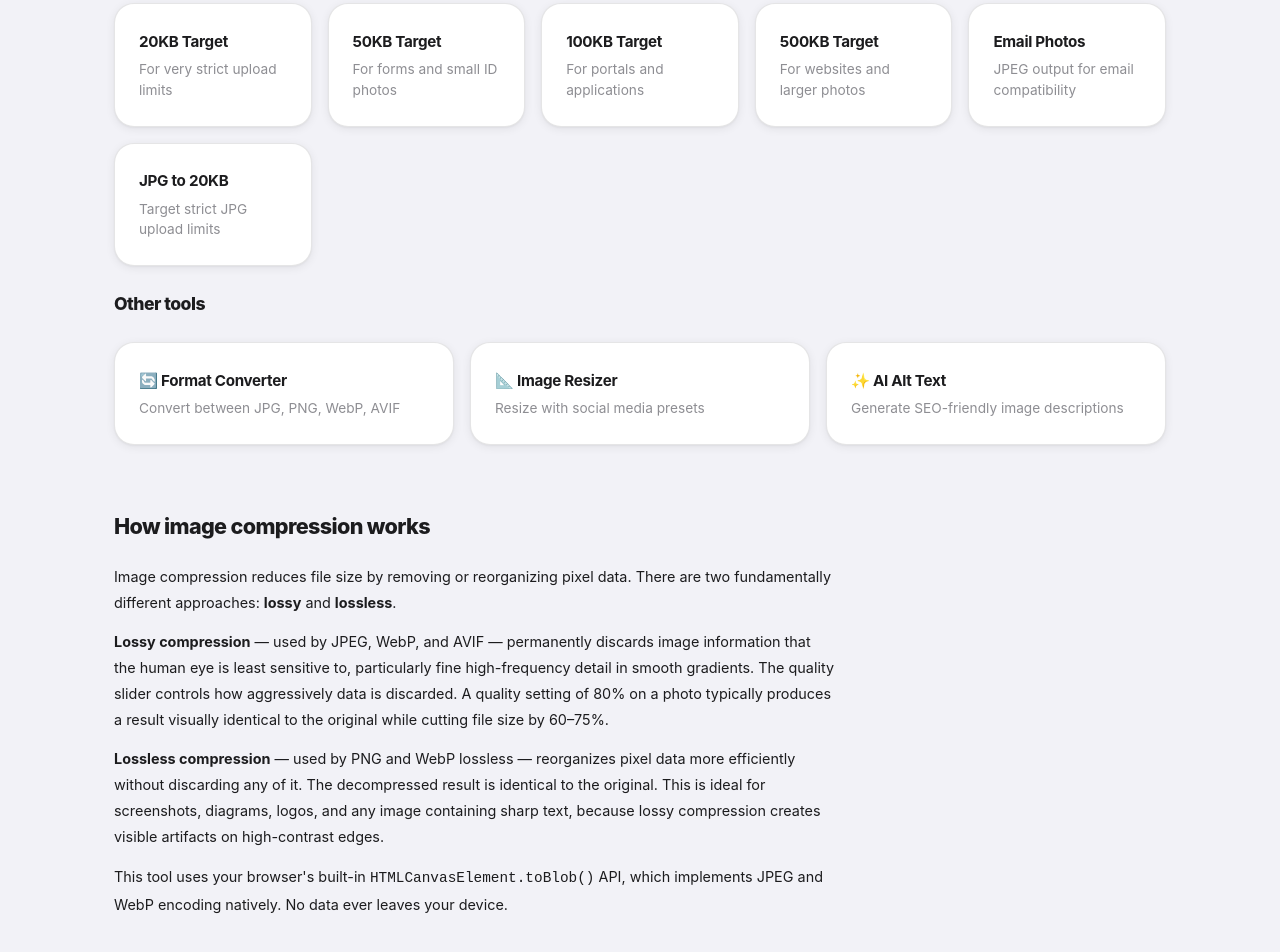
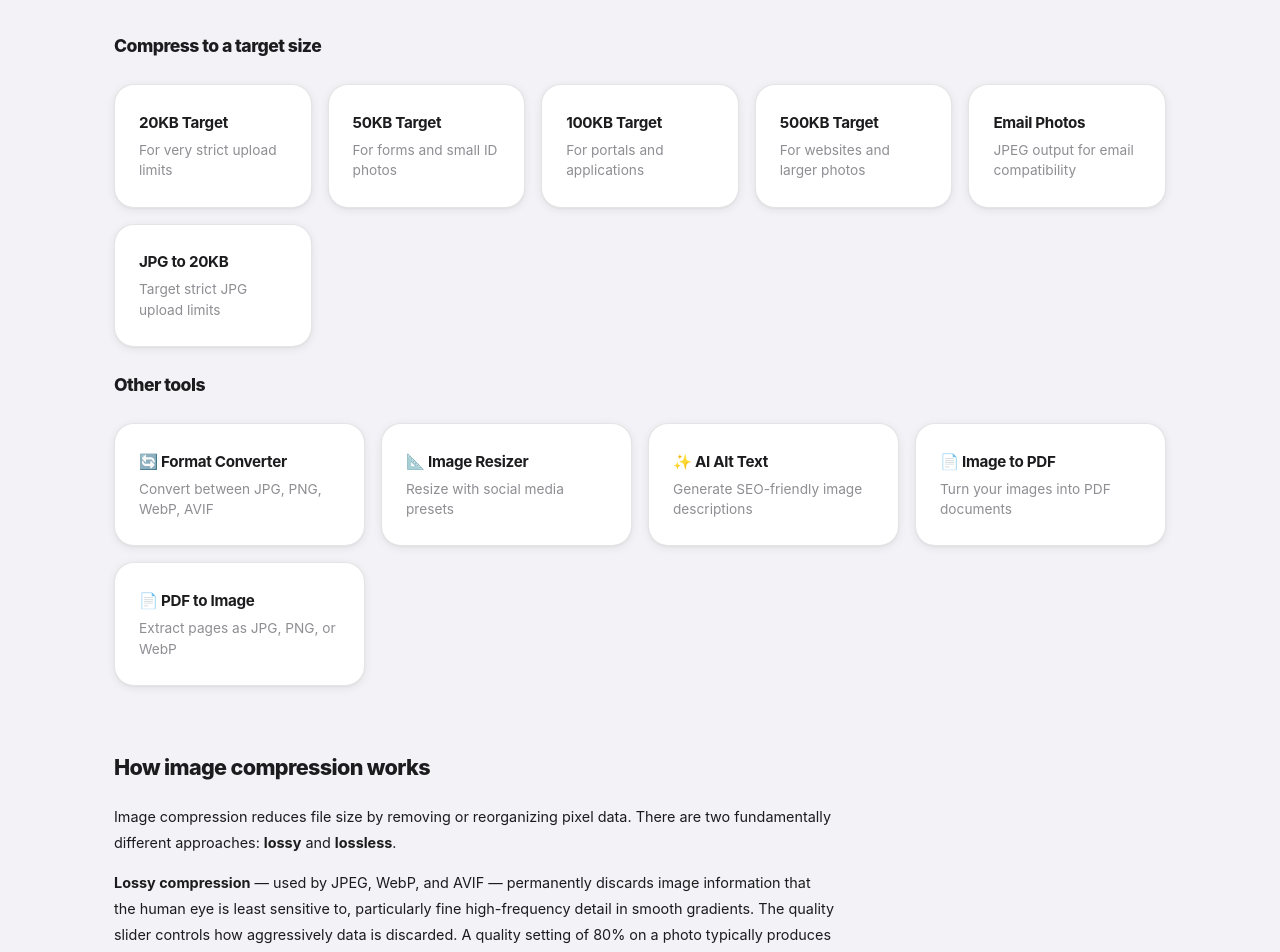
Before and after one commit to bianrui0315/freeimgtools, a website with bundled scripts: page compress.html in a window 1280 px wide. Shown: the part 1122-2074 px from the top of the page. Built offline with nearby package versions, Linux system fonts and the light colour scheme.

Commit message:
Enhance content with converter tool links

```diff
--- a/compress.html
+++ b/compress.html
@@ -49,6 +49,7 @@
 
   <h1 class="page-title">Bulk Image Compressor</h1>
   <p class="page-desc">Reduce image file size with adjustable quality. Batch compress multiple images, strip metadata, and download everything as a ZIP.</p>
+  <p class="page-desc">Also check out our <a href="/image-to-pdf" style="color:var(--primary);font-weight:600;">Image to PDF Converter</a> and <a href="/pdf-to-image" style="color:var(--primary);font-weight:600;">PDF to Image Converter</a> for your document workflows.</p>
 
   <div class="privacy-banner">
     <span class="icon">🔒</span>
@@ -264,6 +265,14 @@
       <h3 style="font-size:0.95rem;">✨ AI Alt Text</h3>
       <p>Generate SEO-friendly image descriptions</p>
     </a>
+    <a href="/image-to-pdf" class="tool-card">
+      <h3 style="font-size:0.95rem;">📄 Image to PDF</h3>
+      <p>Turn your images into PDF documents</p>
+    </a>
+    <a href="/pdf-to-image" class="tool-card">
+      <h3 style="font-size:0.95rem;">📄 PDF to Image</h3>
+      <p>Extract pages as JPG, PNG, or WebP</p>
+    </a>
   </div>
 
   <!-- Extended content -->
```
